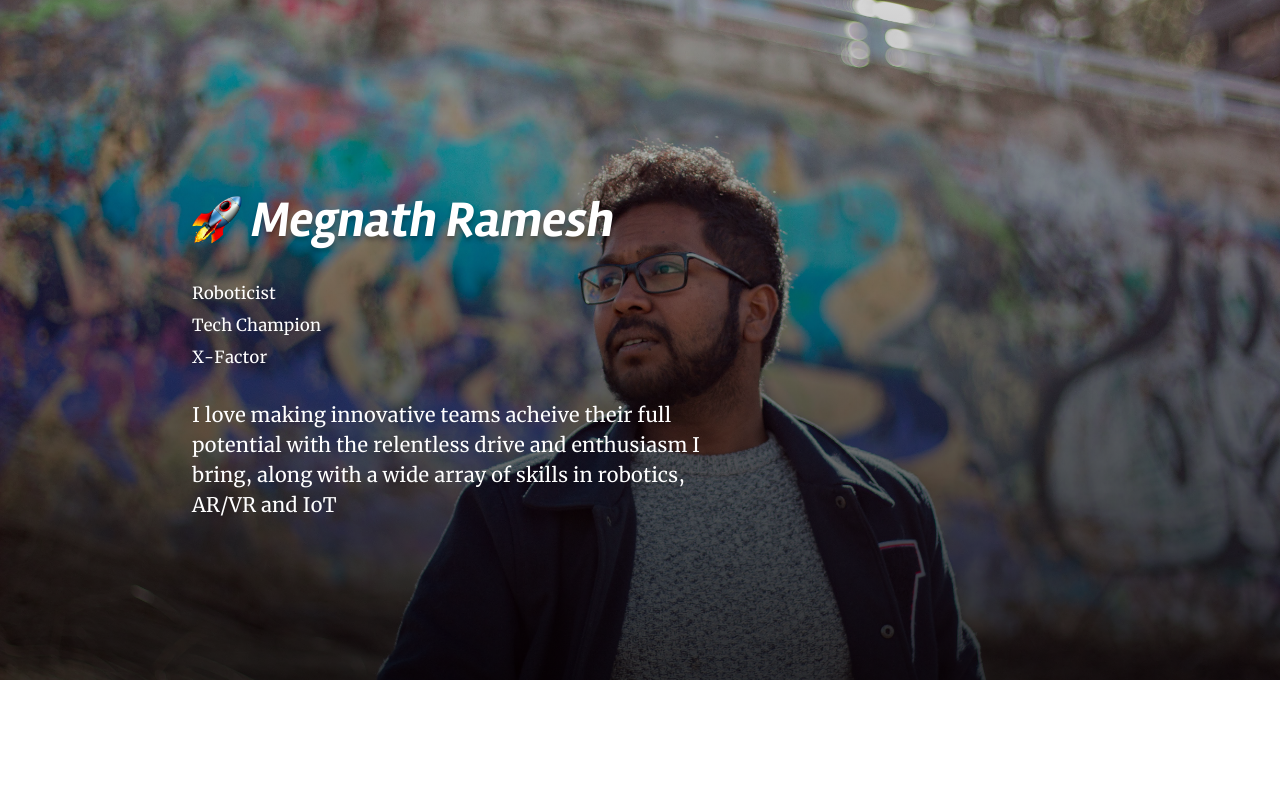
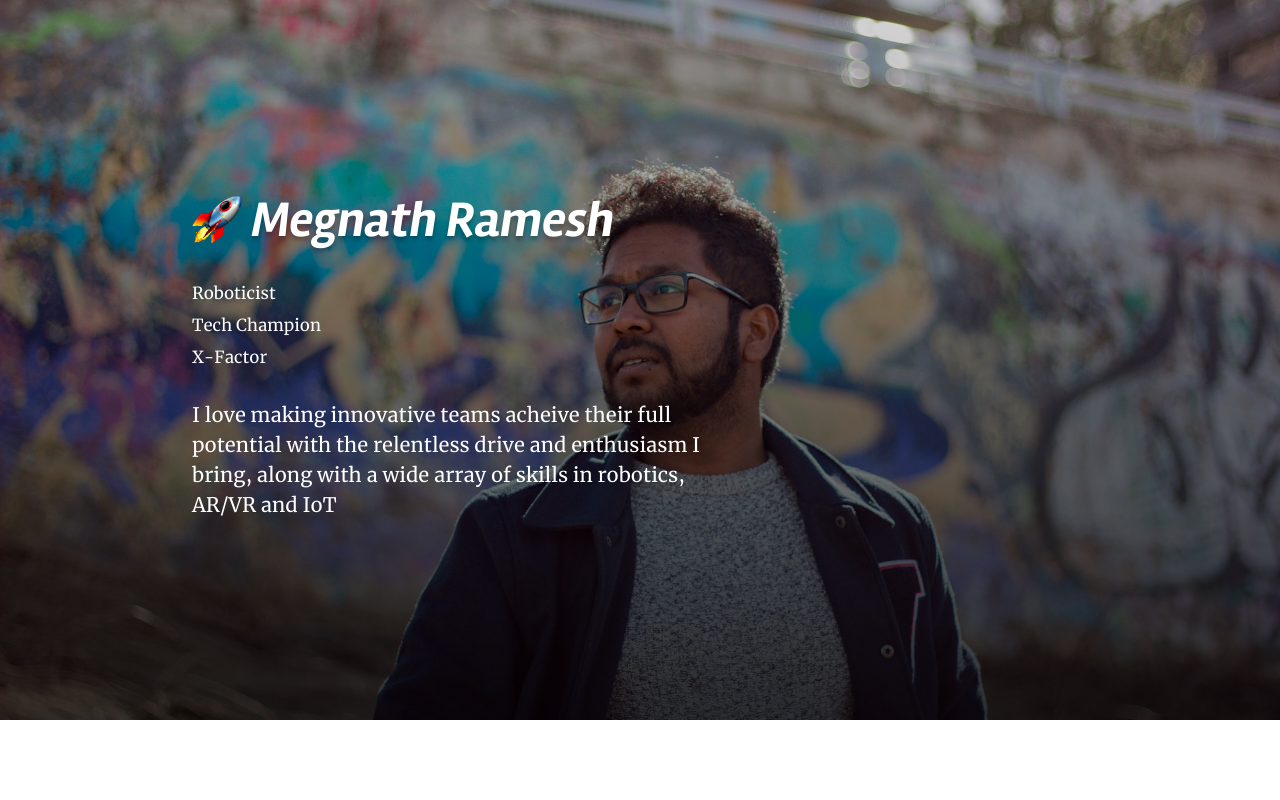
Before and after one commit to megnathramesh/megnathramesh-website, a Vue app: page / in a window 1280 px wide. Shown: the top 800 px of the page. Built offline with nearby package versions, Linux system fonts and the light colour scheme; what vue-parallax-js would draw is missing.

Commit message:
Add some height to the image

```diff
--- a/src/components/layout/Hero.vue
+++ b/src/components/layout/Hero.vue
@@ -37,7 +37,7 @@
       rgba(0, 0, 0, 0.75)
     ),url("../../assets/pics/me_1.jpg");
 
-    height: 85vh;
+    height: 90vh;
 
     /* Create the parallax scrolling effect */
     background-attachment: fixed;
```
